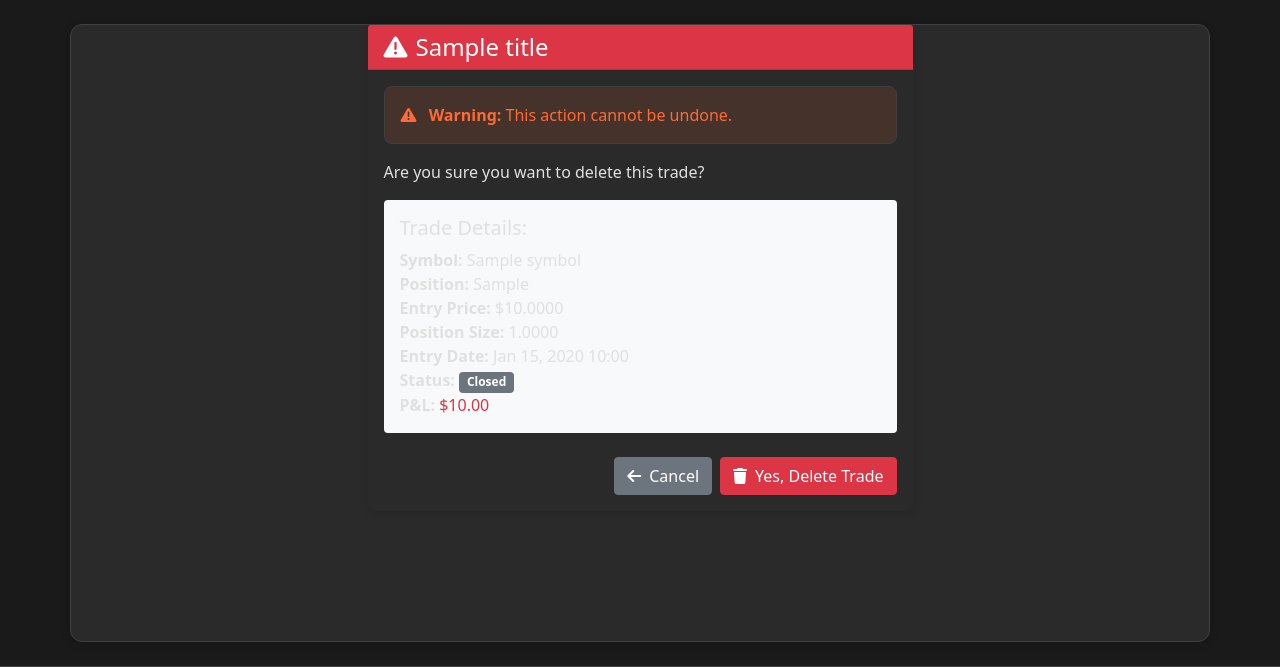
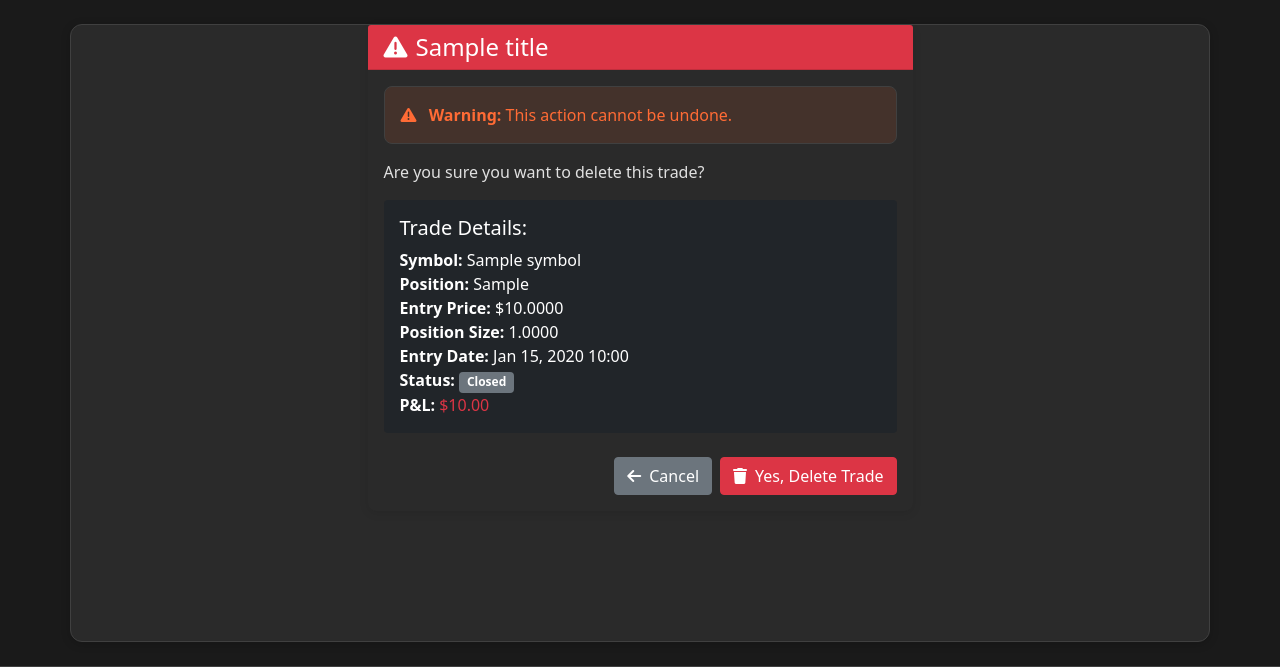
Before and after one commit to TvixT/Trade-Journal-Project, a Django app: template templates/journal/trade_confirm_delete.html in a window 1280 px wide. Shown: the part 61-728 px from the top of the page. Run offline with Django 3.2, Linux system fonts and the light colour scheme; the template is opened without the code that fills it: most values are stand-ins (such as "Sample title", 1, 10 or a date in 2020).

Commit message:
little bit change

```diff
--- a/requirements.txt
+++ b/requirements.txt
@@ -2,3 +2,6 @@ Django==4.2.7
 asgiref==3.8.1
 sqlparse==0.5.3
 tzdata==2025.2
+django-widget-tweaks
+psycopg2-binary
+requests
--- a/templates/journal/trade_confirm_delete.html
+++ b/templates/journal/trade_confirm_delete.html
@@ -20,7 +20,7 @@
                 <p>Are you sure you want to delete this trade?</p>
 
                 <!-- Trade Summary -->
-                <div class="bg-light p-3 rounded mb-4">
+                <div class="bg-dark text-white p-3 rounded mb-4">
                     <h5>Trade Details:</h5>
                     <ul class="list-unstyled mb-0">
                         <li><strong>Symbol:</strong> {{ object.symbol }}</li>
@@ -74,5 +74,7 @@
     box-shadow: 0 2px 10px rgba(0,0,0,0.1);
     border-radius: 8px;
 }
+
+
 </style>
 {% endblock %}
--- a/templates/journal/trade_detail.html
+++ b/templates/journal/trade_detail.html
@@ -1276,6 +1276,7 @@ main.container {
     background: var(--dark-bg);
     border: 1px solid var(--border-color);
     color: var(--light-text);
+
 }
 
 .form-select:focus, .form-control:focus {
@@ -1283,6 +1284,7 @@ main.container {
     border-color: var(--accent-gold);
     color: var(--light-text);
     box-shadow: 0 0 0 0.2rem rgba(255, 215, 0, 0.25);
+
 }
 
 .form-text {
```
